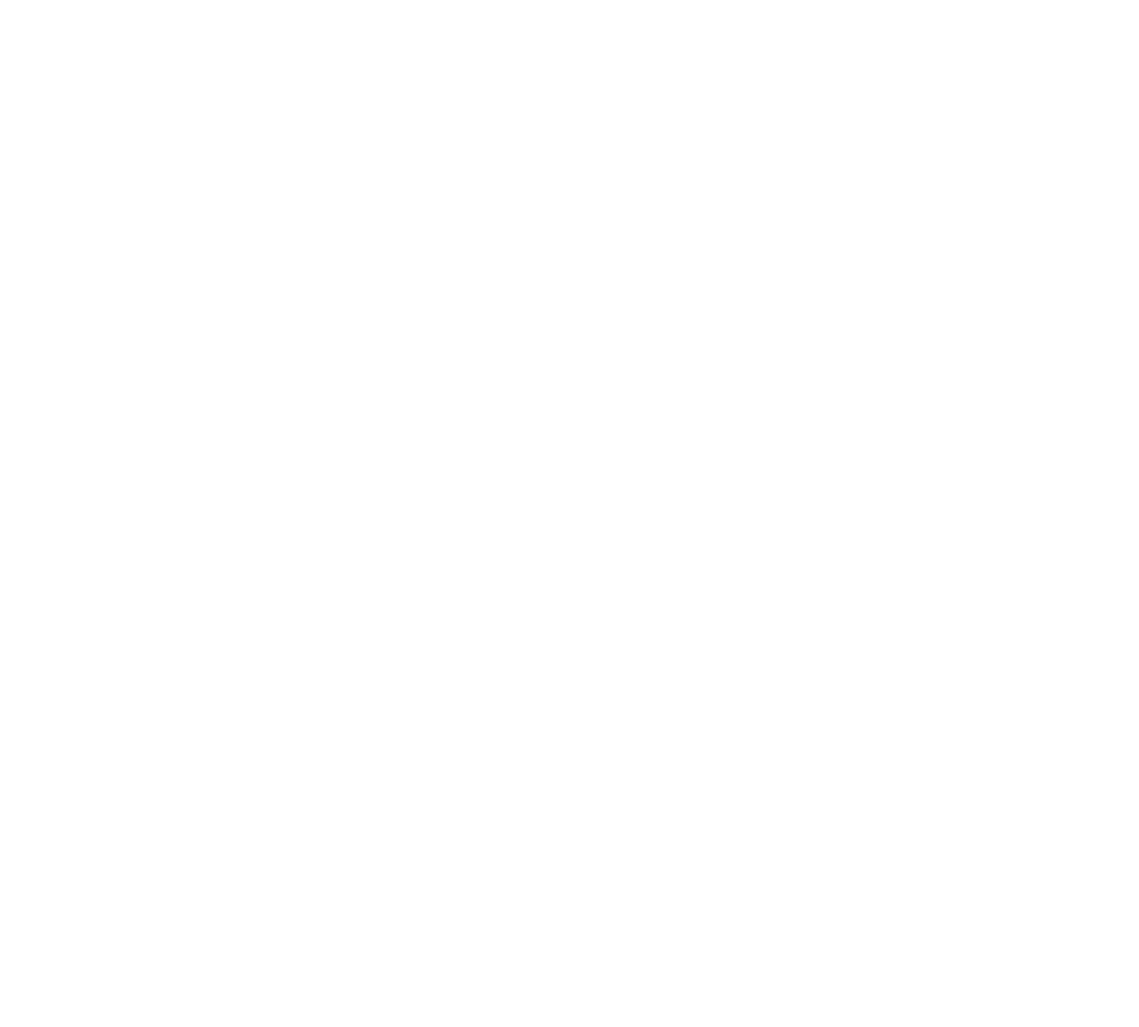
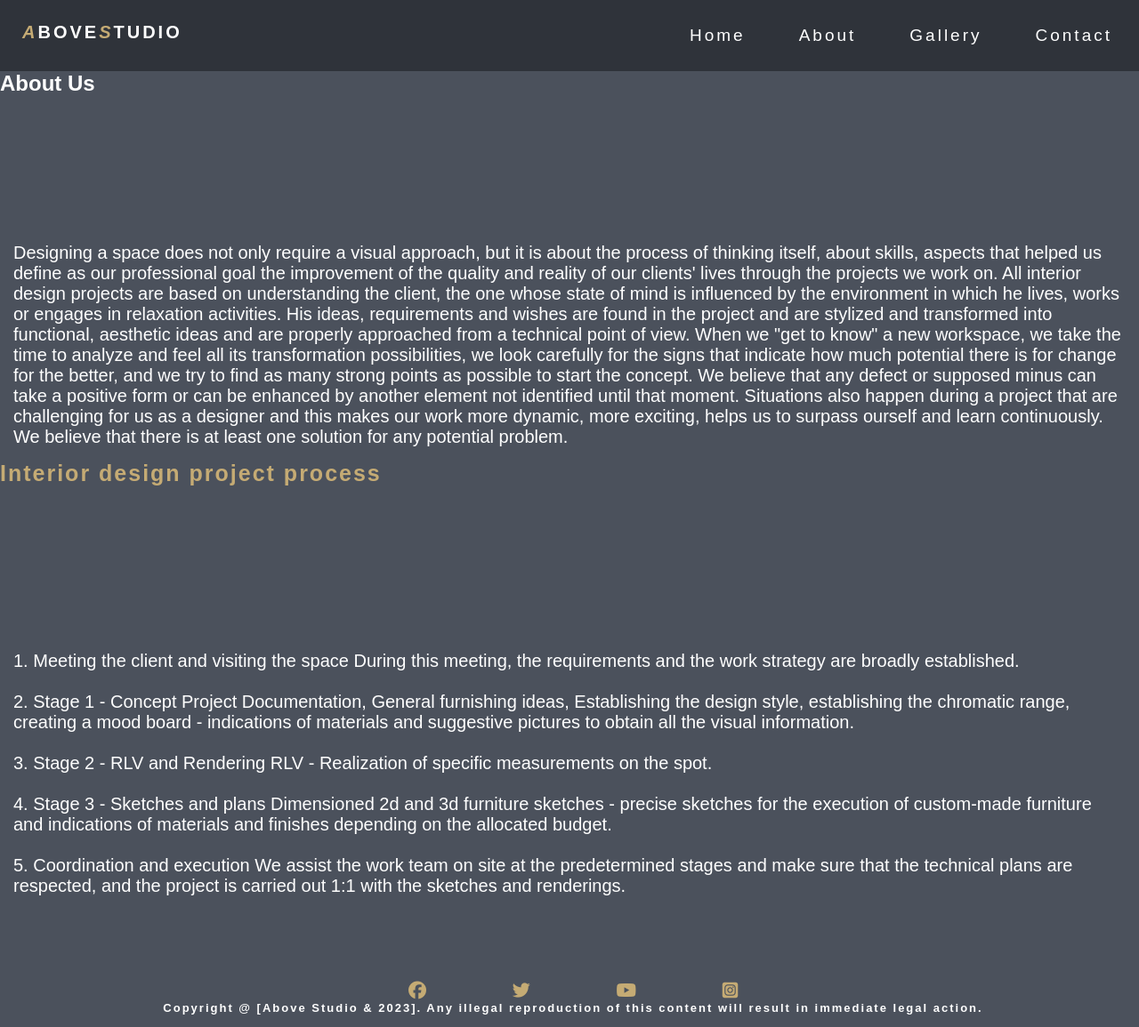
Before and after one commit to SarahGrozav1/AboveStudio, a plain HTML site: page about.html in a window 1280 px wide. Shown: the whole page at 89% size. Before the commit the page ends 800 px from the top, so only its background shows below. Drawn offline with Linux system fonts and the light colour scheme; a web font is replaced by a local one.

Commit message:
Add about.html page

```diff
--- a/about.html
+++ b/about.html
@@ -0,0 +1,105 @@
+<!DOCTYPE html>
+<html lang="en">
+<head>
+    <meta charset="UTF-8">
+    <meta name="description" content="Interior designers for your home">
+    <script src="https://kit.fontawesome.com/a643b3dd23.js" crossorigin="anonymous"></script>
+    <meta name="viewport" content="width=device-width, initial-scale=1.0">
+    <link rel="stylesheet" href="assets/css/style.css">
+    <title>Above Studio</title>
+</head>
+<body>
+    <main>
+    <header>
+        <a href="index.html">
+            <h1 id="logo"><em>A</em>bove <em>S</em>tudio</h1>
+        </a>
+        <nav>
+            <ul id="menu">
+                <li>
+                    <a href="#contact">Contact</a>
+                </li>
+                <li>
+                    <a href="gallery.html" target="_blank">Gallery</a>
+                </li>
+                <li>
+                    <a href="about.html" target="_blank">About</a>
+                </li>
+                <li>
+                    <a href="index.html" class="active">Home</a>
+                </li>
+            </ul>
+        </nav>
+    </header>
+
+    <section id="ab-page">
+        <div id="backg-image">
+        <div id="backg-image-transparent">
+           <h2 class="title">About Us</h2>
+              <p id="design">Designing a space does not only require a visual approach,
+              but it is about the process of thinking itself, about
+              skills, aspects that helped us define as our professional goal the
+              improvement of the quality and reality of
+              our clients' lives through the projects we work on.
+              All interior design projects are based on understanding
+              the client, the one whose state of
+              mind is influenced by the environment in which he lives, works or engages
+              in relaxation activities. His ideas, requirements and wishes are
+              found in the project and are stylized and transformed
+              into functional, aesthetic ideas and are properly approached from a technical
+              point of view. When we "get to know"
+              a new workspace, we take the time to analyze and feel all its transformation
+              possibilities, we look carefully for the signs that indicate how much
+              potential there is for change for the better, and we try to find as many strong points as possible
+              to start the concept.  We believe that any defect or supposed minus can take a positive
+              form or can be enhanced by another element not identified until that moment. Situations also
+              happen during a project that are challenging for us as a designer and
+              this makes our work more dynamic, more exciting, helps us to surpass ourself and learn continuously. We believe
+              that there is at least one solution for any potential problem.</p>
+
+              <h3 id="small-title">Interior design project process</h3>
+
+              <p id="us">
+                1. Meeting the client and visiting the space
+                During this meeting, the requirements and the work
+                strategy are broadly established.<br><br>
+                2. Stage 1 - Concept Project
+                Documentation, General furnishing ideas, Establishing the design style,
+                 establishing the chromatic range, creating a mood board - indications
+                  of materials and suggestive pictures to obtain all the visual information.<br><br>
+                3. Stage 2 - RLV and Rendering
+                RLV - Realization of specific measurements on the spot.<br><br>
+                4. Stage 3 - Sketches and plans
+                Dimensioned 2d and 3d furniture sketches - precise sketches for the execution of custom-made
+                 furniture and indications of materials and finishes depending on the allocated budget.<br><br>
+                5. Coordination and execution We assist the work team on site at the predetermined stages and make
+                 sure that the technical plans are respected, and the project is carried out 1:1 with the sketches and renderings.
+            </p>
+            </div>
+            </div>
+    </section>
+
+    <footer>
+        <ul class="social-networks">
+         <li>
+             <a href="https://facebook.com" target="_blank" rel="noopener"
+             aria-label="Visit our Facebook page (opens in a new tab)"><i class="fa-brands fa-facebook" style="color: rgb(197, 171, 116)"></i></a>
+         </li>
+         <li>
+             <a href="https://twitter.com" target="_blank" rel="noopener"
+             aria-label="Visit our Twitter page (opens in a new tab)"><i class="fa-brands fa-twitter" style="color: rgb(197, 171, 116)"></i></a>
+         </li>
+         <li>
+             <a href="https://youtube.com" target="_blank" rel="noopener"
+             aria-label="Visit our Youtube page (opens in a new tab)"><i class="fa-brands fa-youtube" style="color: rgb(197, 171, 116)"></i></a>
+         </li>
+         <li>
+             <a href="https://instagram.com" target="_blank" rel="noopener"
+             aria-label="Visit our Instagram page (opens in a new tab)"><i class="fa-brands fa-square-instagram" style="color: rgb(197, 171, 116)"></i></a>
+         </li>
+     </ul>
+     <h4 id="footer">Copyright @ [Above Studio & 2023]. Any illegal reproduction of this content will result in immediate legal action.</h4>
+ </footer>
+ </main>
+ </body>
+ </html>
--- a/assets/css/style.css
+++ b/assets/css/style.css
@@ -261,6 +261,10 @@ fieldset {
          margin: 15px;
      }
 
+     /*                          Pages                          */
+
+
+
 
 /*                        media queries                      */
 
@@ -351,7 +355,6 @@ fieldset {
 
      #about a {
         font-size: 20px;
-
      }
 
      form {
@@ -365,8 +368,6 @@ fieldset {
      label {
         font-size: 18px;
      }
-
-
     }
 
     /* Responsiveness screen sizes from 985px wide and up */
@@ -387,10 +388,10 @@ fieldset {
             margin-top: 100px;
         }
 
-
+        footer {
+            margin-top: 80px;
+        }
     }
-
-
 
     /* Responsiveness screen sizes from 1055px wide and up */
     @media screen and (min-width: 1055px) {
```
